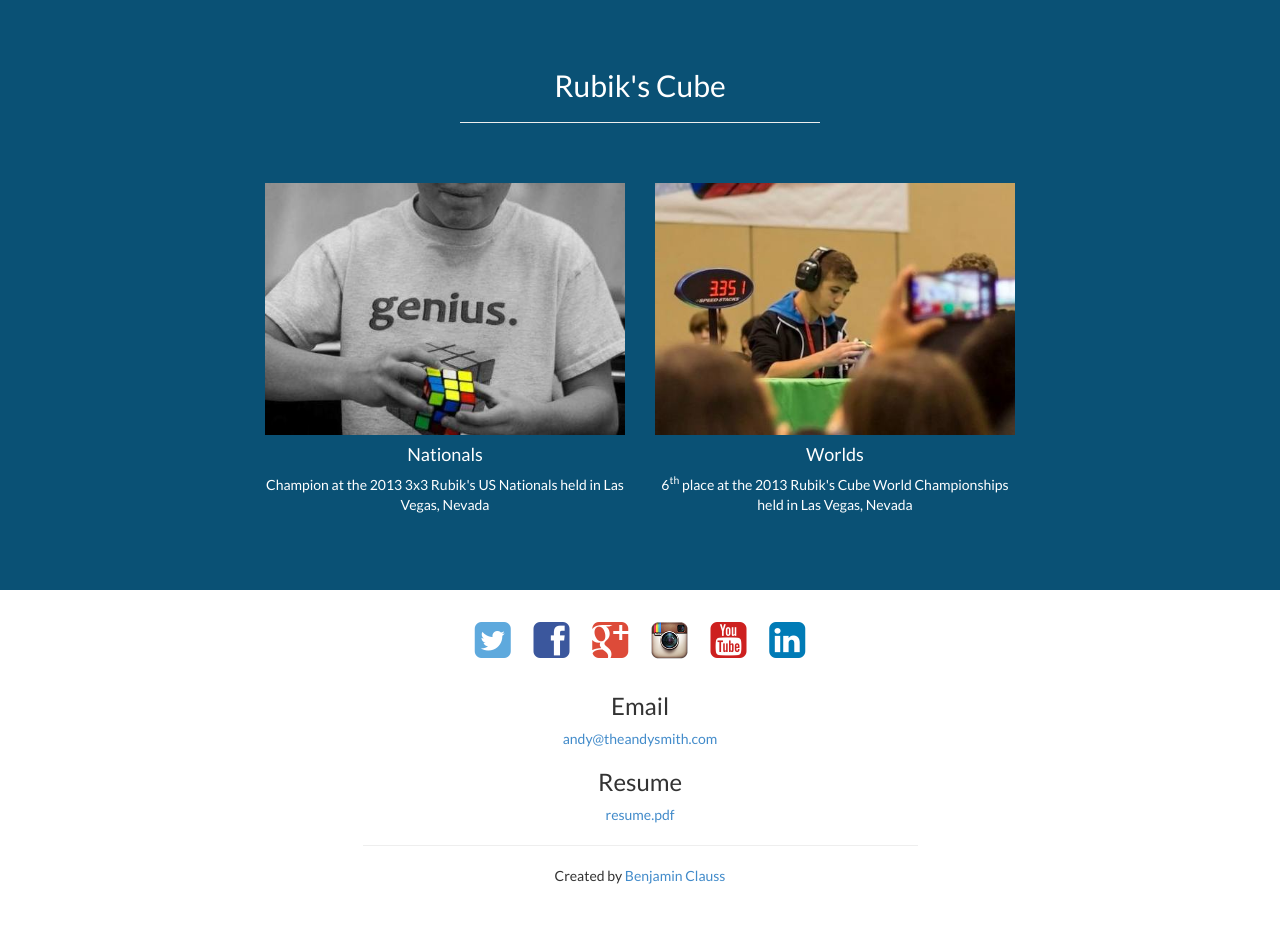
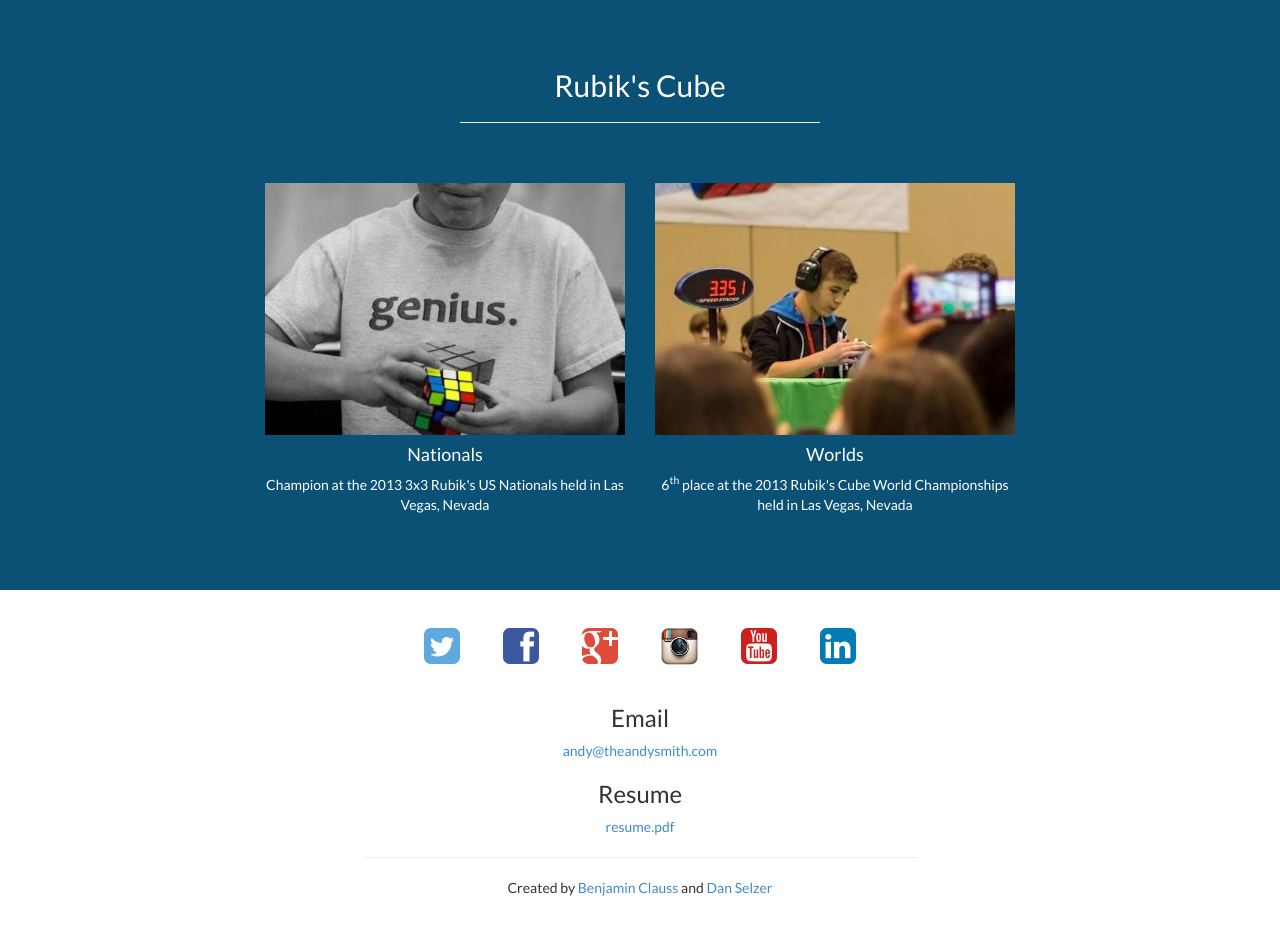
Before and after one commit to danszr/timspurfan.github.io, a PHP site: page / in a window 1280 px wide. Shown: the part 1608-2536 px from the top of the page. Before the commit the page ends 2492 px from the top, so only its background shows below. Run offline with PHP 8.4, Linux system fonts and the light colour scheme.

Commit message:
improved social icons at bottom

```diff
--- a/css/main.css
+++ b/css/main.css
@@ -262,6 +262,9 @@ video {
   right: 0;
   z-index: 5;
 }
+.social button{
+  border: none;
+}
 
 /* Responsive */
 
--- a/index.html
+++ b/index.html
@@ -21,7 +21,7 @@
 </head>
 
 <body>
-    <div class="menu btn-group btn-group-vertical">
+    <div class="menu btn-group-vertical">
         <button type="button" class="btn btn-default">
             <a href="http://www.twitter.com/asmiith10">
                 <i class="fa fa-twitter-square fa-3x"></i>
@@ -229,28 +229,42 @@
         <div class="container">
             <div class="row">
                 <div class="col-md-6 col-md-offset-3 text-center">
+                    	<div class="social btn-group">
+                            <button type="button" class="btn btn-default">
                                 <a href="http://www.twitter.com/asmiith10">
                                     <i class="fa fa-twitter-square fa-3x"></i>
                                 </a>
+                            </button>
+                            <button type="button" class="btn btn-default">
                                 <a href="https://www.facebook.com/andy.smith.9279807">
                                     <i class="fa fa-facebook-square fa-3x"></i>
                                 </a>
+                            </button>
+                              <button type="button" class="btn btn-default">
                                 <a href="https://plus.google.com/110398253967458571245/">
                                     <i class="fa fa-google-plus-square fa-3x"></i>
                                 </a>
+                            </button>
+                            <button type="button" class="btn btn-default">
                                 <a href="http://instagram.com/asmiith10">
                                     <img class="insta" src="img/instagram.png">
                                 </a>
+                            </button>
+                              <button type="button" class="btn btn-default">
                                 <a href="https://www.youtube.com/user/timspurfan">
                                     <i class="fa fa-youtube-square fa-3x"></i>
                                 </a>
+                              </button>
+                              <button type="button" class="btn btn-default">
                                 <a href="https://www.linkedin.com/profile/view?id=338951096">
                                     <i class="fa fa-linkedin-square fa-3x"></i>
                                 </a>
+                              </button>
+                        </div>
                     <h3>Email</h3><p><a href="mailto:andy@theandysmith.com">andy@theandysmith.com</a></p>
                     <h3>Resume</h3><p><a href="andysmithresume.pdf">resume.pdf</a></p>
                     <hr>
-                    <p>Created by <a href="www.benclauss.com">Benjamin Clauss</a></p>
+                    <p>Created by <a href="www.benclauss.com">Benjamin Clauss</a> and <a href="https://www.worldcubeassociation.org/results/p.php?i=2011SELZ01">Dan Selzer</a></p>
                 </div>
             </div>
         </div>
```
Lines whose indentation alone changed are shown as unchanged.
